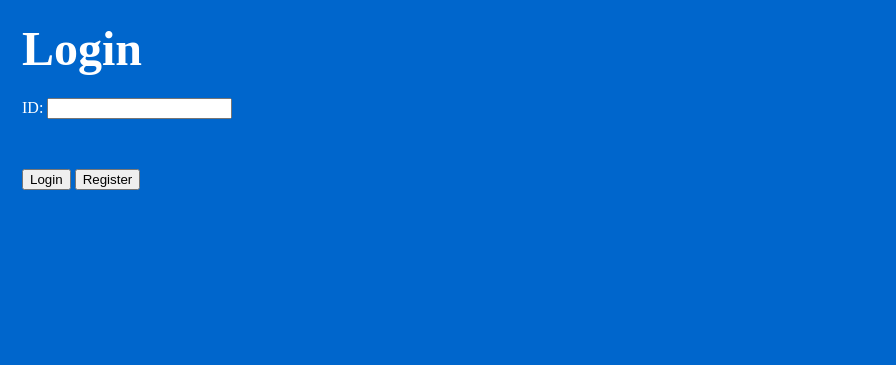
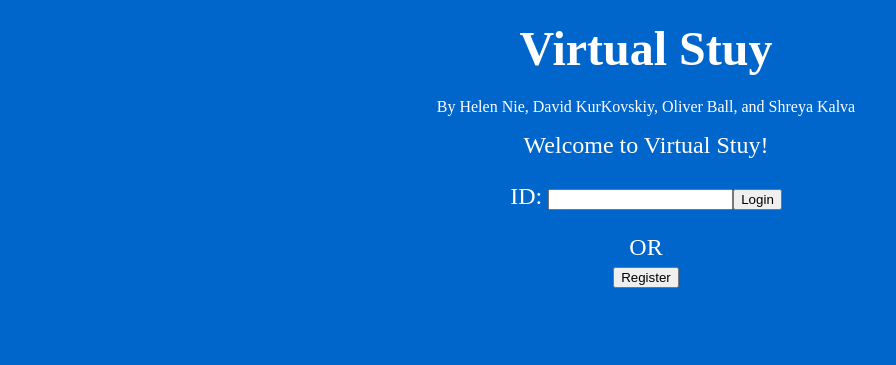
Before and after one commit to dkurk/DOHS, a Flask app: page / in a window 1280 px wide. Shown: the top 365 px of the page, without its empty margins (0-896 px from the left). Run offline with Flask 2, Linux system fonts and the light colour scheme.

Commit message:
I edited the login.html - just added some edits to the formatting

```diff
--- a/templates/login.html
+++ b/templates/login.html
@@ -1,23 +1,25 @@
 <!DOCTYPE html>
 
 <head>
-  <title>Login</title>
+  <title>Home</title>
 <LINK rel = "stylesheet" type="text/css" href="static/css/style.css">
 </head>
 
 <body>
 
-<div>
-<h1><font face="desdemona" size="7">Login</font></h1>
+<div align = "center">
+<h1><font face="desdemona" size="7">Virtual Stuy</font></h1>
 
 
+<p><font face="centurygothic" size = "3"> By Helen Nie, David KurKovskiy, Oliver Ball, and Shreya Kalva</font>
+
+</br><p><font face="centurygothic" size = "5"> Welcome to Virtual Stuy!
+
 <form action="" method="post">
-  <p>ID: <input autocomplete="off" type="password" name="ID"></p>
+  <p>ID: <input autocomplete="off" type="password" name="ID"><input type="submit" name="button" value="Login">
 
-  </br>
-
-  <p><input type="submit" name="button" value="Login">
-  <input type="submit" name="button" value="Register"></p>
+  <p>OR
+  </br><input type="submit" name="button" value="Register"></p>
 
   </br></br>
 </form>
```
